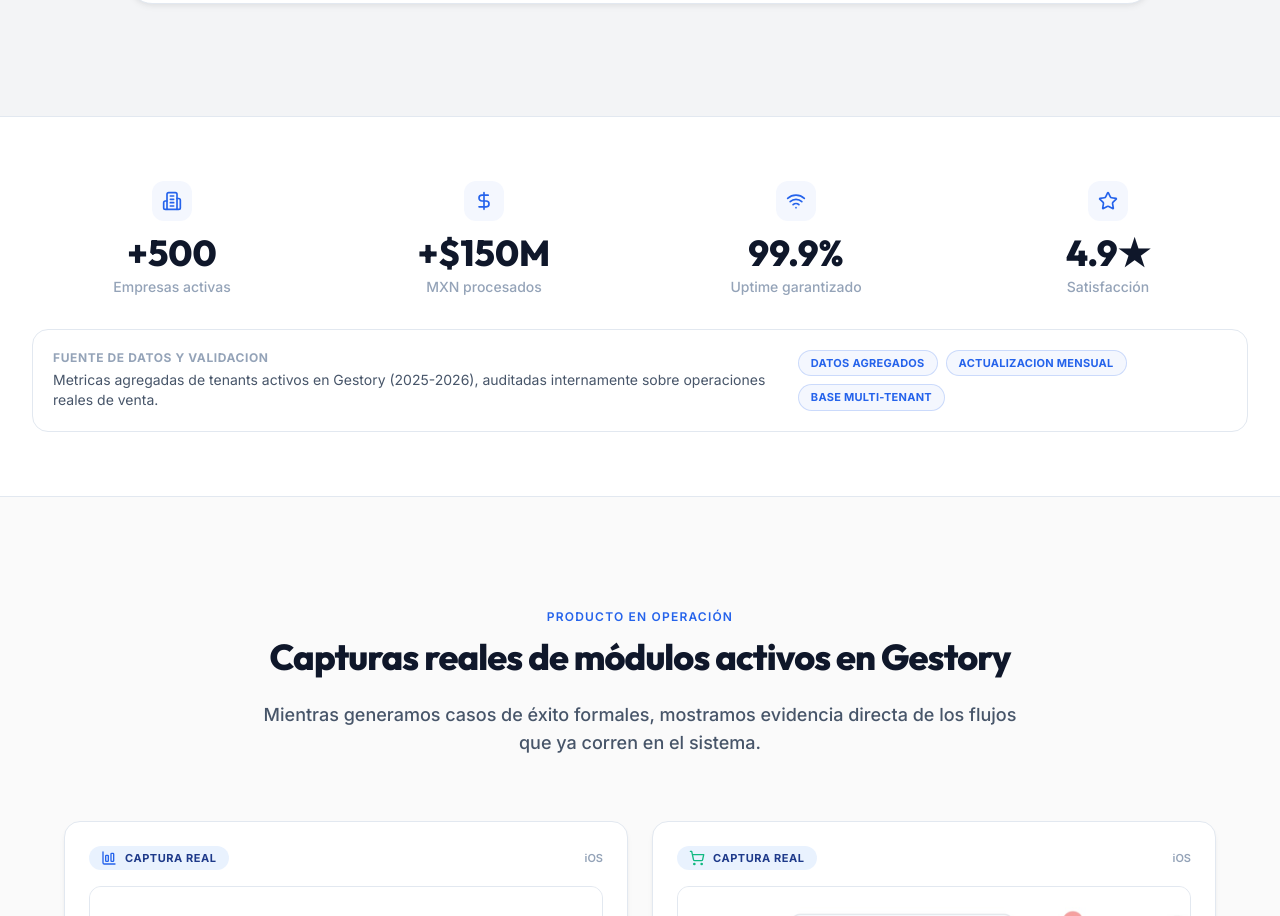
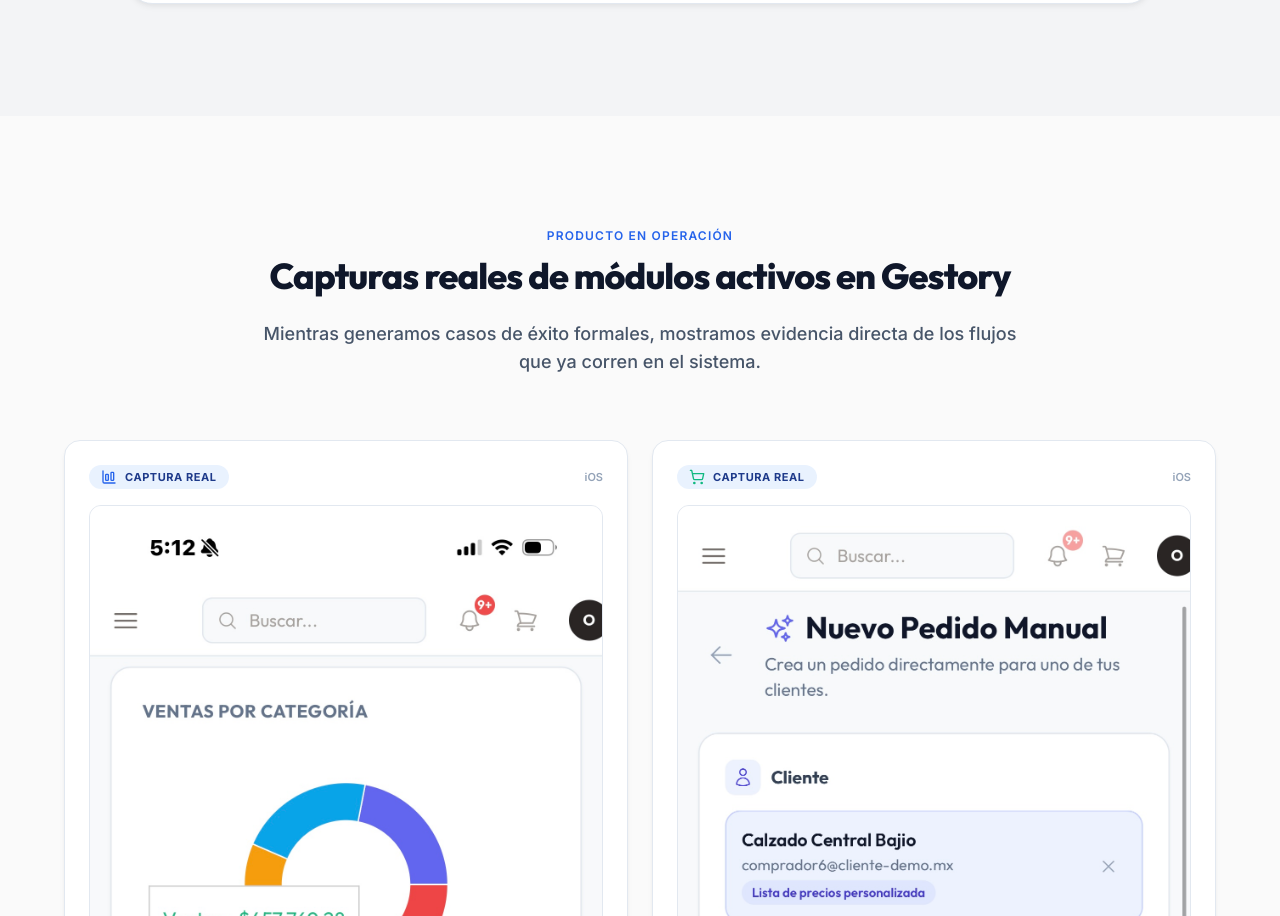
Before and after one commit to Diegolin1/landing, a Next.js app: page / in a window 1280 px wide. Shown: the part 5890-6806 px from the top of the page. Built offline with nearby package versions, Linux system fonts and the light colour scheme.

Commit message:
Remove metrics section (Stats) due to lack of real sales data and testimonials

```diff
--- a/src/app/page.tsx
+++ b/src/app/page.tsx
@@ -16,7 +16,6 @@
 
 const Industries = dynamic(() => import("../components/gestory/Industries"));
 const Integrations = dynamic(() => import("../components/gestory/Integrations"));
-const Stats = dynamic(() => import("../components/gestory/Stats"));
 const Testimonials = dynamic(() => import("../components/gestory/Testimonials"));
 const ROICalculator = dynamic(() => import("../components/gestory/ROICalculator"));
 const FinalCTA = dynamic(() => import("../components/gestory/FinalCTA"));
@@ -77,7 +76,6 @@
         <HowItWorks />
         <FeaturesBento />
         <Integrations />
-        <Stats />
         <Testimonials />
         <ROICalculator onOpenDemo={openDemo} />
         <Pricing onOpenDemo={openDemo} />
```
